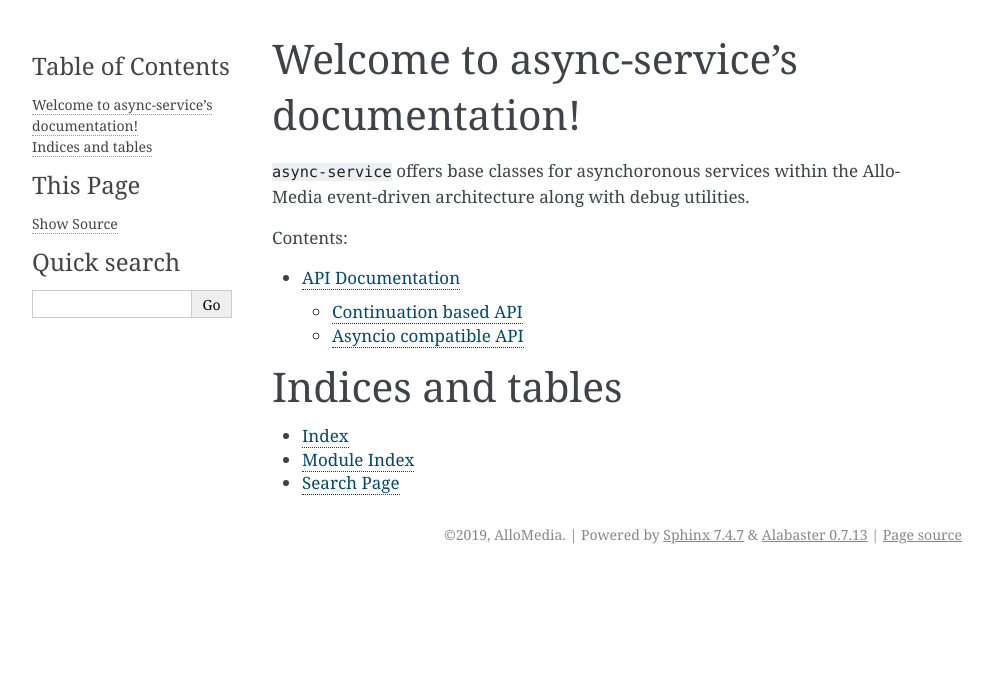
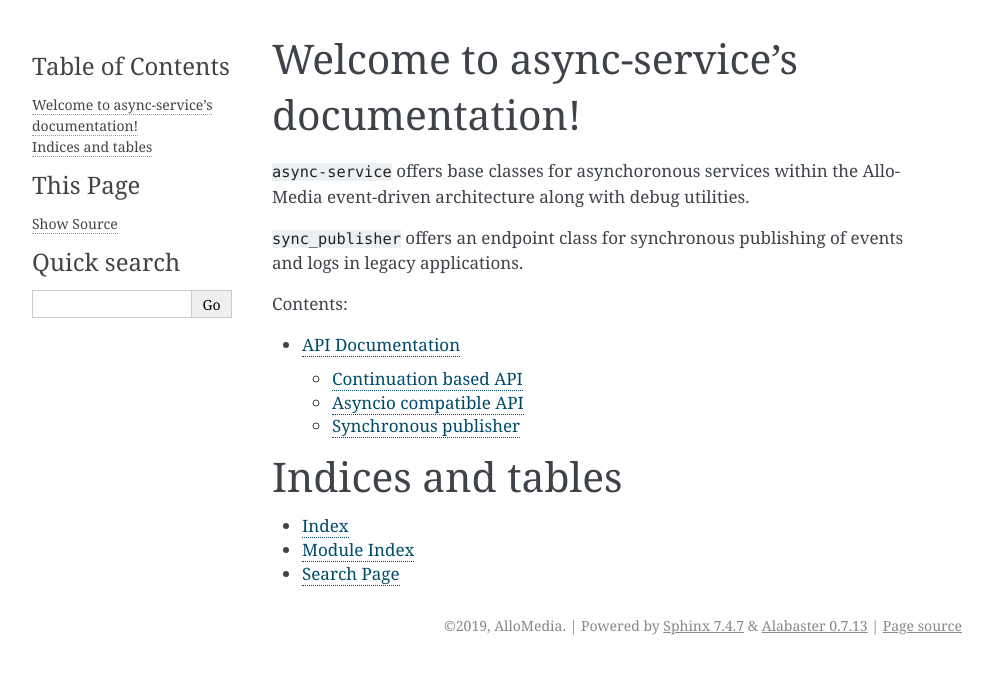
Before and after one commit to allo-media/eventail, a Sphinx documentation site: the page built from docs/index.rst, in a window 1280 px wide. Shown: the top 674 px of the page, without its empty margins (148-1141 px from the left). Built offline with Sphinx 7.4.7, drawn with Linux system fonts in a browser that asks for light colours.

Commit message:
Documentation.

```diff
--- a/docs/index.rst
+++ b/docs/index.rst
@@ -7,6 +7,8 @@
 =========================================
 
 ``async-service`` offers base classes for asynchoronous services within the Allo-Media event-driven architecture along with debug utilities.
+
+``sync_publisher`` offers an endpoint class for synchronous publishing of events and logs in legacy applications.
 
 .. toctree::
    :maxdepth: 2
--- a/setup.py
+++ b/setup.py
@@ -18,12 +18,12 @@
     include_package_data=True,
     scripts=["scripts/logger.py", "scripts/monitor.py", "scripts/publish_event.py", "scripts/send_command.py"],
     install_requires=[
-        'pika',
-        'cbor',
-        'kombu'
+        "pika",
+        "cbor",
     ],
     extras_require={
         'asyncio':  ["aiormq", "uvloop"],
+        'synchronous': ["kombu"]
     },
     python_requires='>=3.7',
 )
```
Also changed, not shown: README.md (+13 -4 lines), docs/api.rst (+15 -3 lines), 12 other files.
